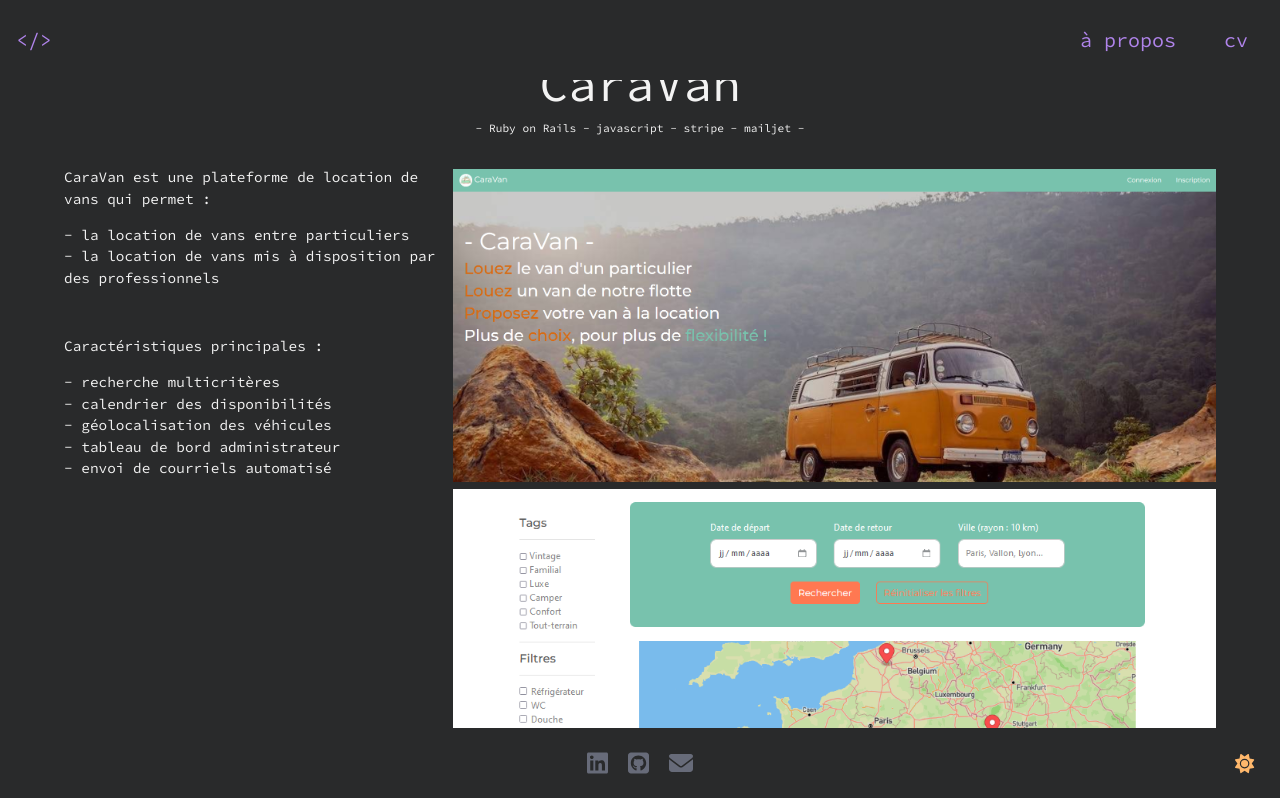
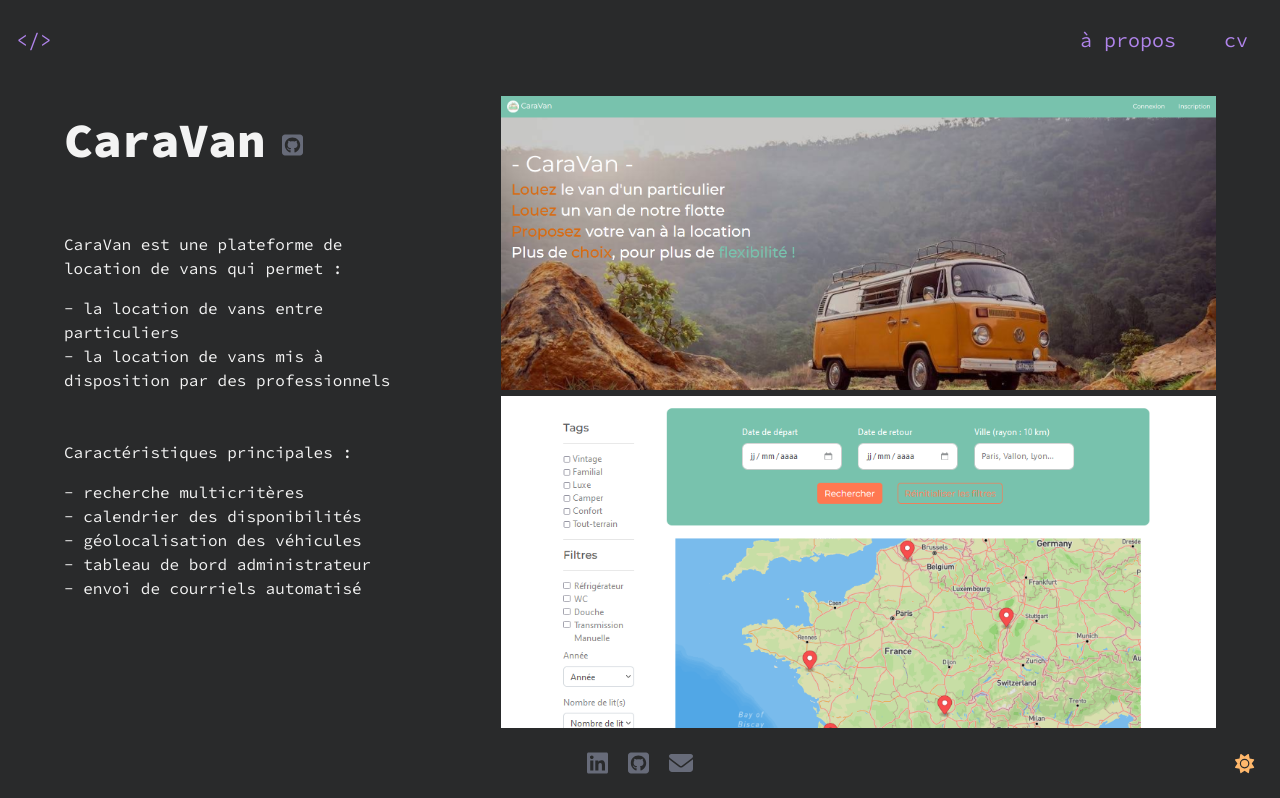
Before and after one commit to Sojabio/Portfolio, a React (Vite) app: page /projects/caravan in a window 1280 px wide. Shown: the top 798 px of the page. Built offline with nearby package versions, Linux system fonts and the light colour scheme; no server answers.

Commit message:
fix project

```diff
--- a/src/pages/Home/home.css
+++ b/src/pages/Home/home.css
@@ -2,6 +2,7 @@ pre{
   font-size: 5rem;
   transition: 0.5s;
   color: var(--very-dark-grey);
+  padding-top: 5rem;
 }
 
 pre:hover {
--- a/src/pages/projects/caravan.css
+++ b/src/pages/projects/caravan.css
@@ -1,18 +1,20 @@
 .project-title{
-  font-size: 3rem;
-  margin-top: -1rem;
+  display: flex;
+  justify-content: flex-start;
 }
 
+#github-project{
+  margin-top: 4rem;
+  margin-left: 1rem;
+}
+
+h2 {
+  font-size: 3rem !important;
+}
 .project-columns {
   display: grid;
   grid-template-columns: 1fr 2fr;
-  gap: 1vh;
-  font-size: 0.9rem;
-}
-
-.technos {
-  margin-top: -1rem;
-  font-size: 0.7rem;
+  gap: 10vh;
 }
 
 .left-column{
@@ -25,7 +27,7 @@
   display: flex;
   flex-direction: column;
   text-align: flex-start;
-  margin-top: 1rem;
+  margin-top: 2rem;
   max-height: calc(100vh - 2rem);
   overflow-y: auto;
 }
--- a/src/pages/projects/caravan.jsx
+++ b/src/pages/projects/caravan.jsx
@@ -2,18 +2,20 @@ import './caravan.css'
 import caravanImage from '/src/assets/images/caravan.png';
 import rechercheImage from '/src/assets/images/recherche.png';
 import dashboardImage from '/src/assets/images/dashboard.png';
+import Github from '/src/components/buttons/github';
+
 
 const Caravan = () => {
   return(
     <div className="project-container">
-      <div className="project-title">
-        CaraVan
-      </div>
-      <div className="technos">
-       - Ruby on Rails - javascript - stripe - mailjet -
-      </div>
       <div className="project-columns">
         <div className="left-column">
+          <div className="project-title">
+              <h2>CaraVan</h2>
+              <a id="github-project" href="https://github.com/Sojabio" target="_blank">
+              <Github/>
+              </a>
+          </div>
           <div>
             <p><span>CaraVan</span> est une plateforme de location de vans qui permet :</p>
             <ul>
--- a/src/pages/resume/resume.css
+++ b/src/pages/resume/resume.css
@@ -1,5 +1,5 @@
 .resume-container {
-  margin-top: 0.5rem;
+  margin-top: 1rem;
   display: grid;
   grid-template-columns: 1fr 1fr; /* Two equal-width columns */
   gap: 10vh; /* Gap between columns */
```
Also changed, not shown: 1 other file (tests, documents, lock files or other folders). Lines whose indentation alone changed are shown as unchanged.
